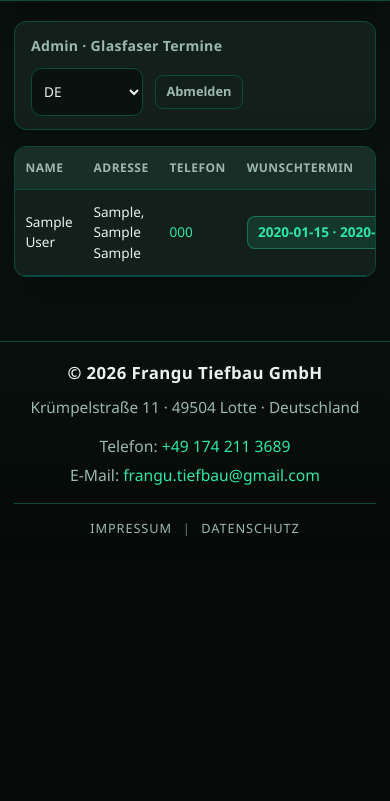
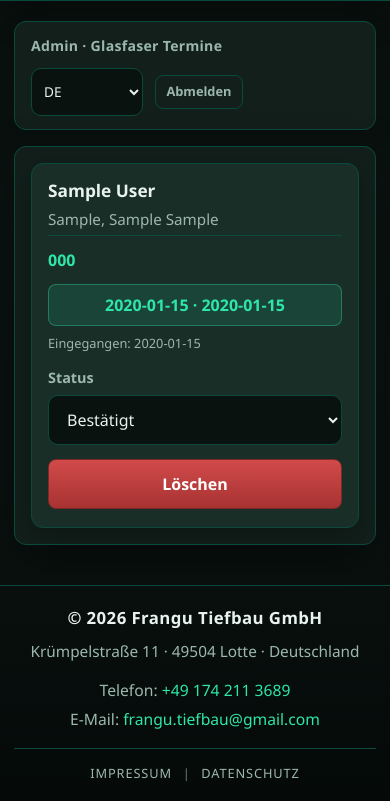
Before and after one commit to franguviktor-collab/frangu-tiefbau, a FastAPI app: page /admin in a window 390 px wide. Shown: the part 287-1088 px from the top of the page. Before the commit the page ends 823 px from the top, so only its background shows below. Run offline with FastAPI, Linux system fonts and the light colour scheme; the visitor is signed in with stand-in values (Sample User, id 1); tables that the repository leaves empty hold one stand-in row (values such as "Sample post").

Commit message:
Mobile admin view
Co-authored-by: Cursor <cursoragent@cursor.com>

```diff
--- a/static/style.css
+++ b/static/style.css
@@ -743,6 +743,128 @@ a.header-contact:hover {
   border: 1px solid rgba(46, 230, 168, 0.35);
 }
 
+.pill-datetime--block {
+  display: block;
+  width: 100%;
+  text-align: center;
+  padding: 0.5rem 0.75rem;
+  box-sizing: border-box;
+}
+
+/* Admin: mobile cards (≤640px), table on wider screens */
+.admin-cards {
+  display: none;
+}
+
+@media (max-width: 640px) {
+  .admin-cards {
+    display: flex;
+    flex-direction: column;
+    gap: 1rem;
+    padding: 1rem;
+  }
+
+  .table-wrap--desktop {
+    display: none !important;
+  }
+}
+
+@media (min-width: 641px) {
+  .admin-cards {
+    display: none !important;
+  }
+}
+
+.admin-card {
+  background: var(--surface-2);
+  border: 1px solid var(--green-dark);
+  border-radius: var(--radius);
+  padding: 1rem 1rem 1.15rem;
+  box-shadow: 0 8px 28px rgba(0, 0, 0, 0.28);
+}
+
+.admin-card__head {
+  padding-bottom: 0.35rem;
+  border-bottom: 1px solid var(--green-dark);
+}
+
+.admin-card__name {
+  margin: 0 0 0.35rem;
+  font-size: 1.08rem;
+  font-weight: 700;
+  color: var(--text);
+  line-height: 1.3;
+}
+
+.admin-card__address {
+  margin: 0;
+  font-size: 0.95rem;
+  line-height: 1.45;
+  color: var(--text-muted);
+}
+
+.admin-card__phone {
+  margin: 0.7rem 0 0;
+  font-size: 1rem;
+}
+
+.admin-card__phone a {
+  font-weight: 600;
+}
+
+.admin-card__datetime {
+  margin: 0.75rem 0 0;
+}
+
+.admin-card__created {
+  margin: 0.5rem 0 0;
+}
+
+.admin-card__status-form {
+  margin: 0.9rem 0 0;
+  display: flex;
+  flex-direction: column;
+  gap: 0.4rem;
+}
+
+.admin-card__label {
+  font-size: 0.9rem;
+  font-weight: 600;
+  color: var(--text-muted);
+}
+
+.admin-card__select {
+  width: 100%;
+  max-width: 100%;
+  min-height: 3rem;
+  font-size: 1rem;
+}
+
+.admin-card__delete-form {
+  margin: 0.85rem 0 0;
+}
+
+.btn--delete-card {
+  display: flex;
+  align-items: center;
+  justify-content: center;
+  width: 100%;
+  max-width: 100%;
+  min-height: 3rem;
+  margin-top: 0;
+  padding: 0.75rem 1rem;
+  font-size: 1rem;
+  font-weight: 600;
+  background: linear-gradient(180deg, #d14a4a, #a83232);
+  border: 1px solid #7f2828;
+  color: #fff;
+}
+
+.btn--delete-card:hover {
+  filter: brightness(1.08);
+  text-decoration: none;
+}
+
 .inline-form {
   display: inline;
   margin: 0;
--- a/templates/admin.html
+++ b/templates/admin.html
@@ -54,7 +54,35 @@
         {% if not rows %}
         <p class="muted padded">{{ at.empty }}</p>
         {% else %}
-        <div class="table-wrap">
+        <div class="admin-cards" aria-label="Termine Liste">
+          {% for row in rows %}
+          <article class="admin-card">
+            <div class="admin-card__head">
+              <h2 class="admin-card__name">{{ row.first_name }} {{ row.last_name }}</h2>
+              <p class="admin-card__address">{{ row.street }}, {{ row.plz }} {{ row.city }}</p>
+            </div>
+            <p class="admin-card__phone">
+              <a href="tel:{{ row.phone | replace(' ', '') | replace('-', '') }}">{{ row.phone }}</a>
+            </p>
+            <div class="admin-card__datetime">
+              <span class="pill-datetime pill-datetime--block">{{ row.preferred_date }} · {{ row.preferred_time }}</span>
+            </div>
+            <p class="admin-card__created muted small">{{ at.table_created }}: {{ row.created_at }}</p>
+            <form class="admin-card__status-form" method="post" action="/admin/status/{{ row.id }}">
+              <label class="field__label admin-card__label" for="status-m-{{ row.id }}">{{ at.table_status }}</label>
+              <select class="field__input admin-card__select" id="status-m-{{ row.id }}" name="status" onchange="this.form.submit()">
+                <option value="new" {% if row.status == 'new' %}selected{% endif %}>{{ status_labels.new[admin_lang] }}</option>
+                <option value="confirmed" {% if row.status == 'confirmed' %}selected{% endif %}>{{ status_labels.confirmed[admin_lang] }}</option>
+                <option value="completed" {% if row.status == 'completed' %}selected{% endif %}>{{ status_labels.completed[admin_lang] }}</option>
+              </select>
+            </form>
+            <form class="admin-card__delete-form" method="post" action="/admin/delete/{{ row.id }}" onsubmit="return confirm('OK?');">
+              <button class="btn btn--danger btn--delete-card" type="submit">{{ at.delete }}</button>
+            </form>
+          </article>
+          {% endfor %}
+        </div>
+        <div class="table-wrap table-wrap--desktop">
           <table class="table">
             <thead>
               <tr>
```
